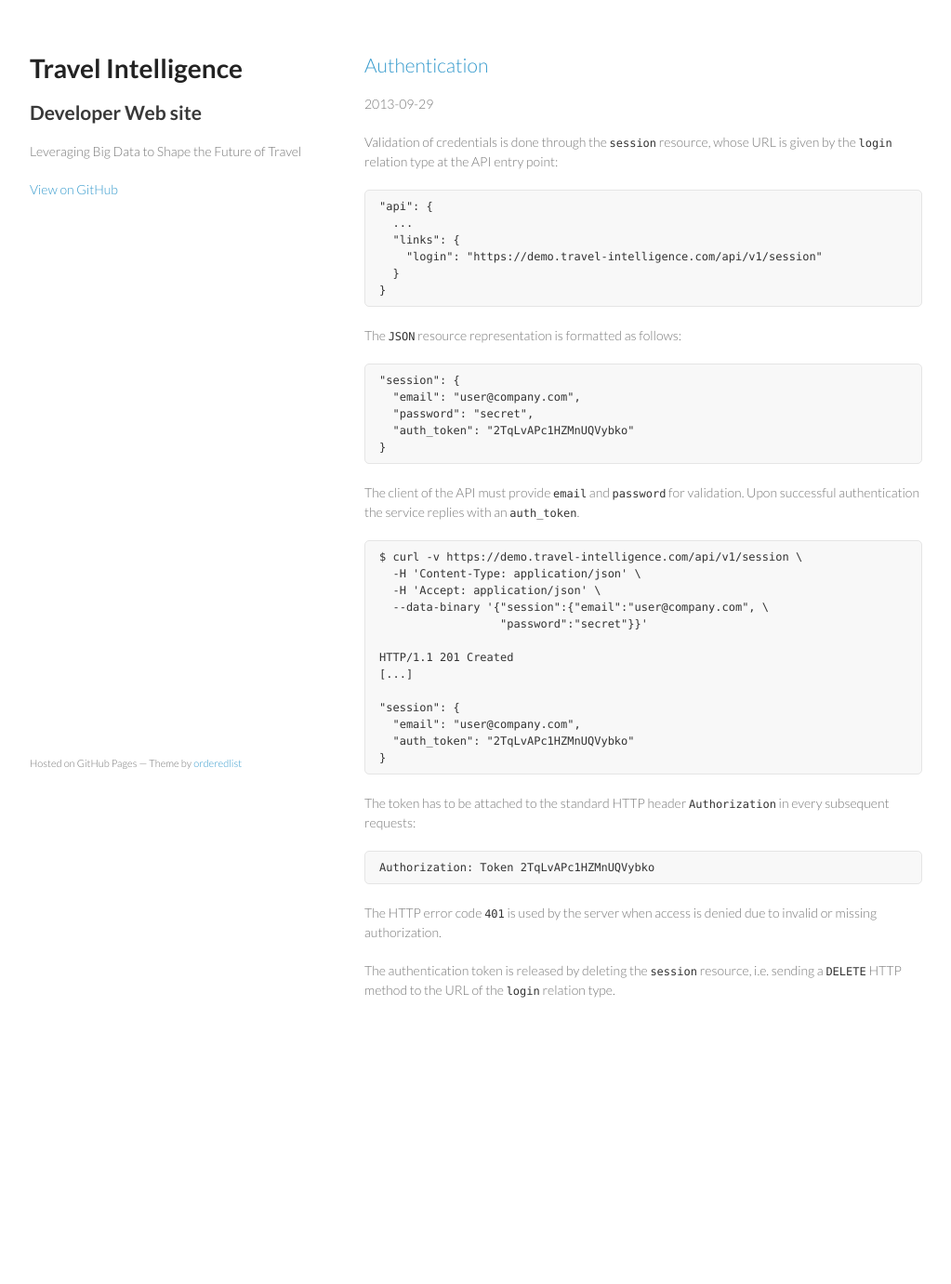
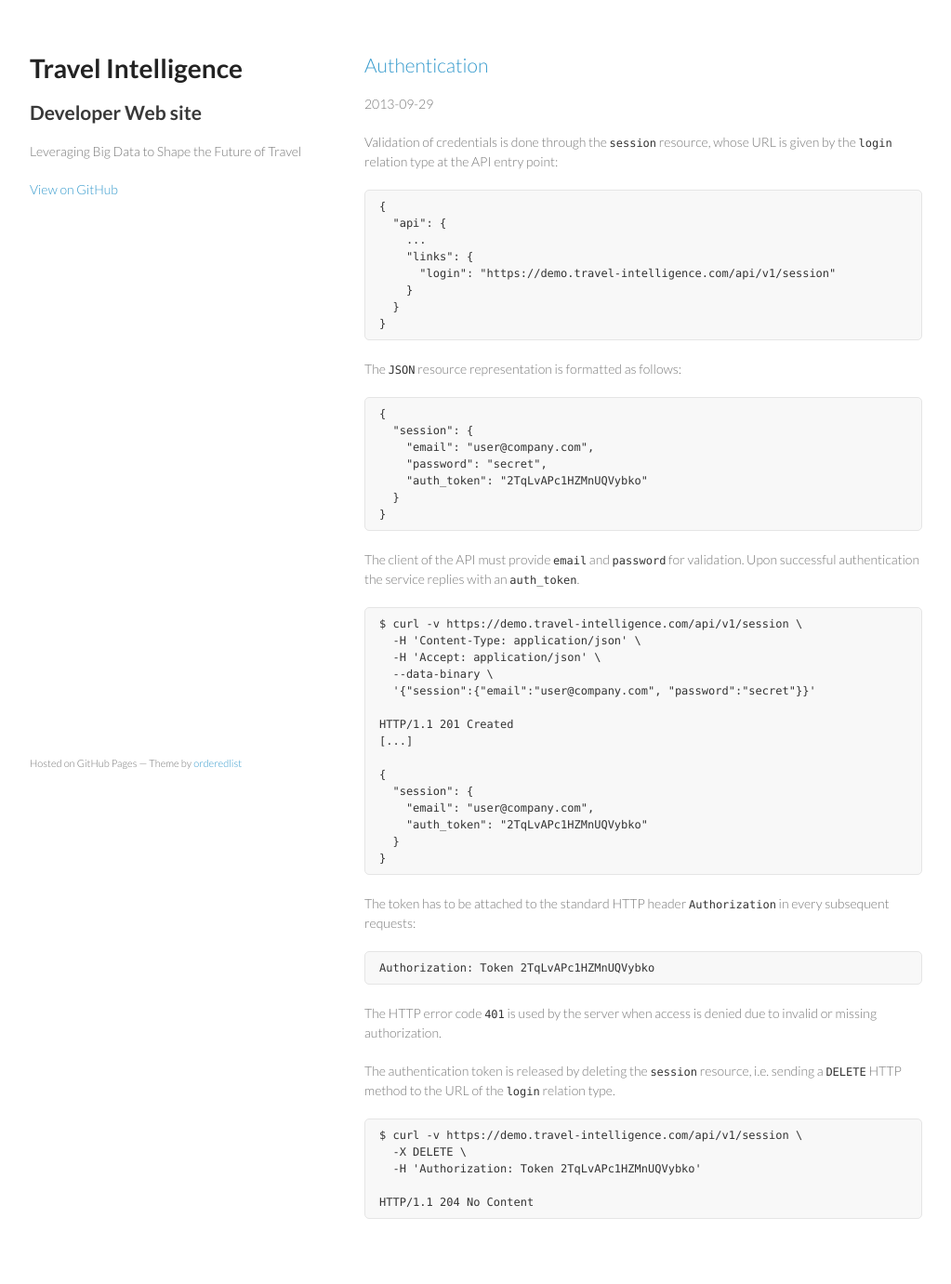
Before and after one commit to travel-intelligence/travel-intelligence.github.io, a Jekyll site: the page built from _posts/2013-09-29-authentication.md, in a window 1280 px wide. Shown: the whole page at 93% size, without its empty margins (128-1151 px from the left). Built offline with Jekyll 4.4.1, drawn with Linux system fonts in a browser that asks for light colours; before the commit the page ends 1145 px from its top, so only the background shows below that.

Commit message:
Fix JSON representations.

```diff
--- a/_posts/2013-09-29-authentication.md
+++ b/_posts/2013-09-29-authentication.md
@@ -7,20 +7,24 @@
 Validation of credentials is done through the `session` resource, whose URL is
 given by the `login` relation type at the API entry point:
 
-    "api": {
-      ...
-      "links": {
-        "login": "https://demo.travel-intelligence.com/api/v1/session"
+    {
+      "api": {
+        ...
+        "links": {
+          "login": "https://demo.travel-intelligence.com/api/v1/session"
+        }
       }
     }
 
 
 The `JSON` resource representation is formatted as follows:
 
-    "session": {
-      "email": "user@company.com",
-      "password": "secret",
-      "auth_token": "2TqLvAPc1HZMnUQVybko"
+    {
+      "session": {
+        "email": "user@company.com",
+        "password": "secret",
+        "auth_token": "2TqLvAPc1HZMnUQVybko"
+      }
     }
 
 The client of the API must provide `email` and `password` for validation.
@@ -29,15 +33,17 @@
     $ curl -v https://demo.travel-intelligence.com/api/v1/session \
       -H 'Content-Type: application/json' \
       -H 'Accept: application/json' \
-      --data-binary '{"session":{"email":"user@company.com", \
-                      "password":"secret"}}'
+      --data-binary \
+      '{"session":{"email":"user@company.com", "password":"secret"}}'
 
     HTTP/1.1 201 Created
     [...]
 
-    "session": {
-      "email": "user@company.com",
-      "auth_token": "2TqLvAPc1HZMnUQVybko"
+    {
+      "session": {
+        "email": "user@company.com",
+        "auth_token": "2TqLvAPc1HZMnUQVybko"
+      }
     }
 
 The token has to be attached to the standard HTTP header `Authorization` in
@@ -50,3 +56,9 @@
 
 The authentication token is released by deleting the `session` resource,
 i.e. sending a `DELETE` HTTP method to the URL of the `login` relation type.
+
+    $ curl -v https://demo.travel-intelligence.com/api/v1/session \
+      -X DELETE \
+      -H 'Authorization: Token 2TqLvAPc1HZMnUQVybko'
+
+    HTTP/1.1 204 No Content
```
